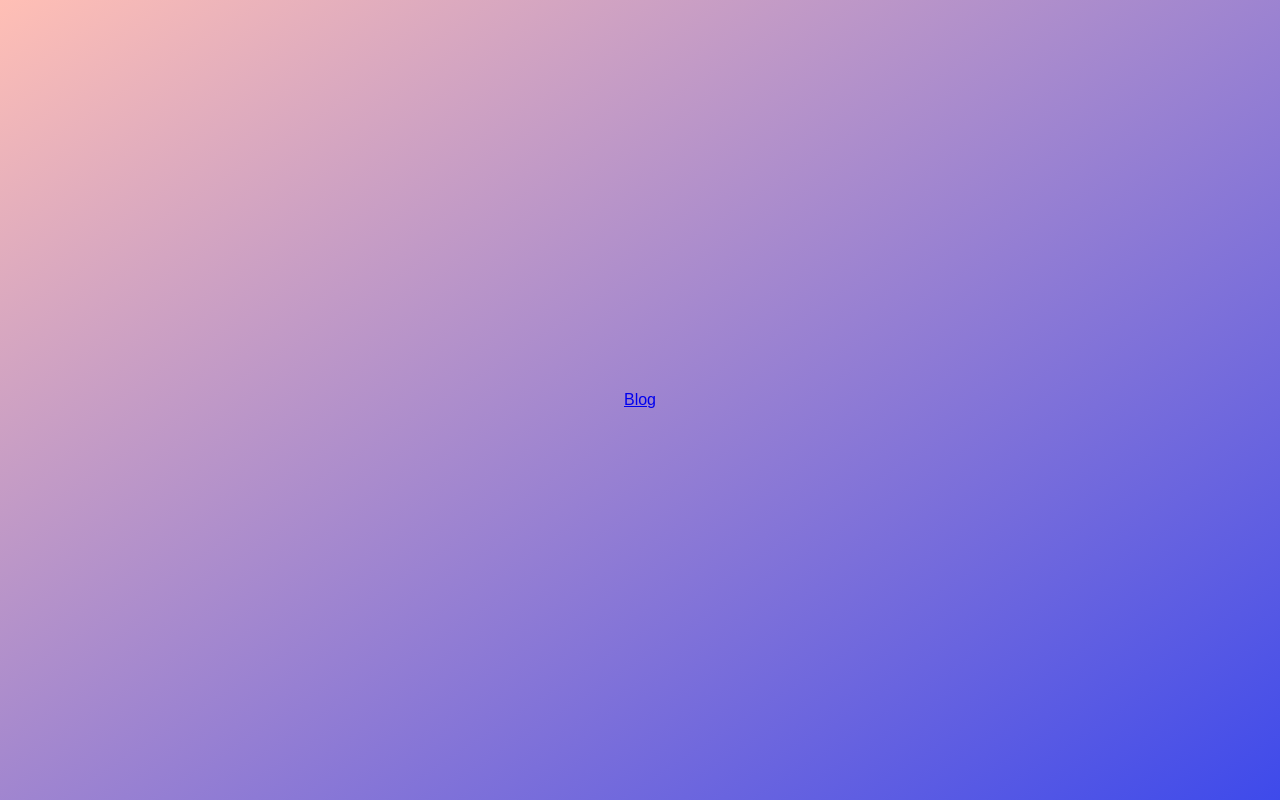
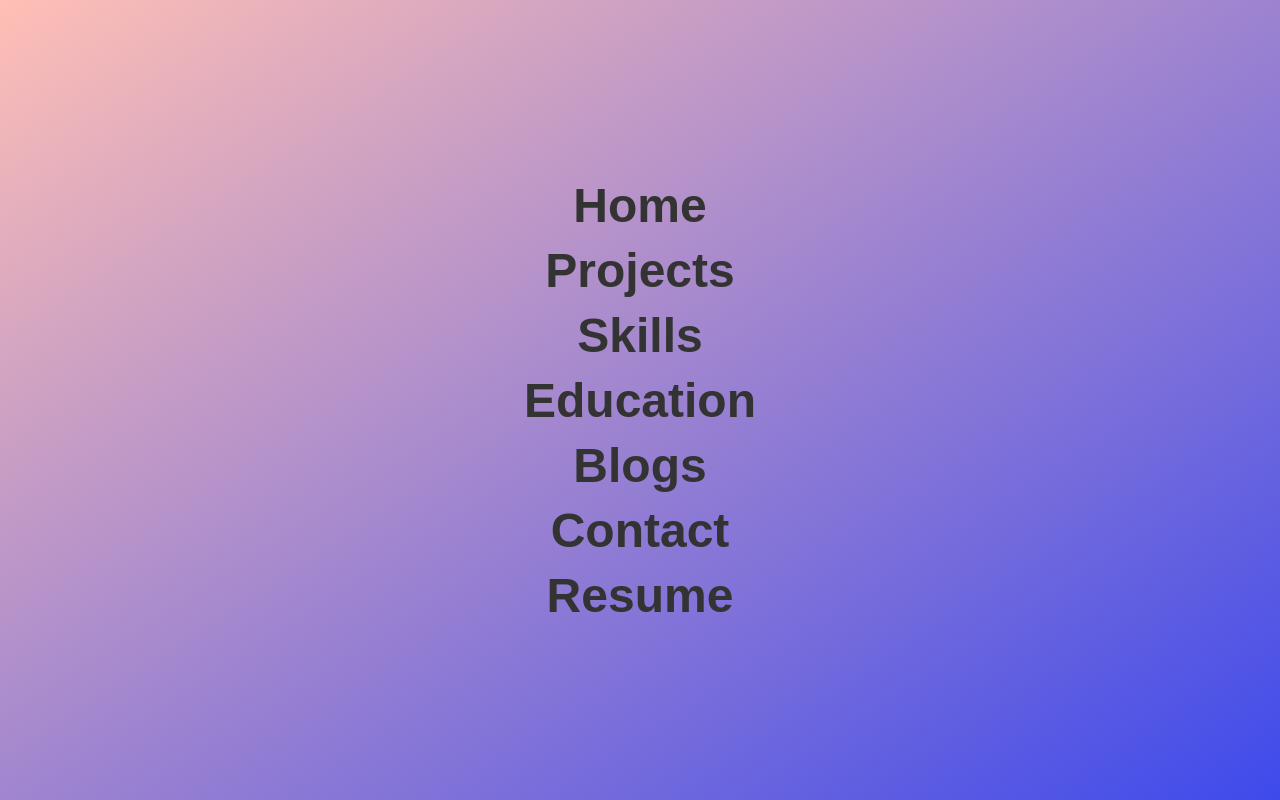
Before and after one commit to e-Yasmina/portfolio, a React (Create React App) app: page /Portfolio/menu in a window 1280 px wide. Before the commit this address had no page. Built offline with nearby package versions, Linux system fonts and the light colour scheme.

Commit message:
Fixing client side routing

```diff
--- a/public/index.html
+++ b/public/index.html
@@ -25,6 +25,29 @@
       Learn how to configure a non-root public URL by running `npm run build`.
     -->
     <title>React App</title>
+    <script type="text/javascript">
+      // Single Page Apps for GitHub Pages
+      // MIT License
+      // https://github.com/rafgraph/spa-github-pages
+      // This script checks to see if a redirect is present in the query string,
+      // converts it back into the correct url and adds it to the
+      // browser's history using window.history.replaceState(...),
+      // which won't cause the browser to attempt to load the new url.
+      // When the single page app is loaded further down in this file,
+      // the correct url will be waiting in the browser's history for
+      // the single page app to route accordingly.
+      (function(l) {
+        if (l.search[1] === '/' ) {
+          var decoded = l.search.slice(1).split('&').map(function(s) {
+            return s.replace(/~and~/g, '&')
+          }).join('?');
+          window.history.replaceState(null, null,
+              l.pathname.slice(0, -1) + decoded + l.hash
+          );
+        }
+      }(window.location))
+    </script>
+    <!-- End Single Page Apps for GitHub Pages -->
   </head>
   <body>
     <noscript>You need to enable JavaScript to run this app.</noscript>
--- a/src/App.js
+++ b/src/App.js
@@ -1,7 +1,6 @@
 import './App.css';
-// import { BrowserRouter as Router, Routes, Route } from "react-router-dom";
-import { HashRouter as Router, Routes, Route } from "react-router-dom";
-
+import { useEffect } from "react";
+import { BrowserRouter as Router, Routes, Route, useNavigate  } from "react-router-dom";
 import Layout from './Pages/About/About';
 import Menu from './Pages/Menu/Menu';
 import NotAvailablePage from './Pages/Placeholder/Placeholder';
@@ -14,8 +13,21 @@ import Blog from './Pages/Blog/Blog';
 
 
 function App() {
+  function RedirectHandler() {
+    const navigate = useNavigate();
+
+    useEffect(() => {
+      const params = new URLSearchParams(window.location.search);
+      const redirectPath = params.get("redirect");
+      if (redirectPath) {
+        navigate(redirectPath.replace("/Portfolio", ""));
+      }
+    }, []);
+
+    return null;
+  }
   return (
-    <Router>
+    <Router basename="/Portfolio">
       <Helmet>
         <title>Yasmina Elbernoussi</title>
         <link rel="canonical" href="http://mysite.com/example" />
@@ -23,16 +35,18 @@ function App() {
 
       <nav>
           {/* <a href="Portfolio/">About</a> | <a href="Portfolio/Menu">Menu</a> | <a href="Portfolio/contact">Contact</a> | <a href="Portfolio/projects">Projects</a> | <a href="Portfolio/resume">Resume</a> */}
-          <a href="#/Portfolio/blog">Blog</a>
+          {/* <a href="/Portfolio/blog">Blog</a> */}
       </nav>
+
+      <RedirectHandler /> {/* Handle GitHub Pages redirects */}
       <Routes>
-        <Route path="Portfolio" element={<Layout />} />
-        <Route path="Portfolio/menu" element={<Menu/>} />
-        <Route path="Portfolio/notAvailablePage" element={<NotAvailablePage/>} />
-        <Route path="Portfolio/contact" element={<Contact/>} />
-        <Route path="Portfolio/projects" element={<Projects/>} />
-        <Route path="Portfolio/resume" element={<Resume/>} />
-        <Route path="Portfolio/blog" element={<Blog/>} />
+        <Route path="/" element={<Layout />} />
+        <Route path="/menu" element={<Menu />} />
+        <Route path="/notAvailablePage" element={<NotAvailablePage />} />
+        <Route path="/contact" element={<Contact />} />
+        <Route path="/projects" element={<Projects />} />
+        <Route path="/resume" element={<Resume />} />
+        <Route path="/blog" element={<Blog />} />
       </Routes>
     </Router>
   );
--- a/src/Pages/About/About.js
+++ b/src/Pages/About/About.js
@@ -15,20 +15,20 @@ const Layout = () => {
   const triggerAnimation = () => {
     setIsAnimatingOut(true); // Start the exit animation
     setTimeout(() => {
-      navigate("/Portfolio/menu");
+      navigate("/menu");
     }, 2000);
   };
 
   const handleContactClick = () => {
     setIsAnimatingOut(true); // Start the exit animation
     setTimeout(() => {
-      navigate("/Portfolio/contact");
+      navigate("/contact");
     }, 2000);
     //navigate("/Portfolio/Contact");
   };
 
   const handleResumeClick = () => {
-    navigate("/Portfolio/resume");
+    navigate("/resume");
     // setIsAnimatingOut(true); // Start the exit animation
     // setTimeout(() => {
 
--- a/src/Pages/Contact/Contact.js
+++ b/src/Pages/Contact/Contact.js
@@ -82,7 +82,7 @@ const Contact = () => {
   const triggerAnimation = () => {
     setIsAnimatingOut(true); // Start the exit animation
     setTimeout(() => {
-      navigate("/Portfolio/menu");
+      navigate("/menu");
     }, 2000);
   };
   const triggerAnimation1 = () => {
--- a/src/Pages/Menu/Menu.js
+++ b/src/Pages/Menu/Menu.js
@@ -13,13 +13,13 @@ const Menu = () => {
     // { name: "Blogs", path: "/Portfolio/blogs" },
     // { name: "Contact", path: "/Portfolio/contact" },
     // { name: "Resume", path: "/Portfolio/resume" },
-    { name: "Home", path: "/Portfolio/" },
-    { name: "Projects", path: "/Portfolio/notAvailablePage" },
-    { name: "Skills", path: "/Portfolio/notAvailablePage" },
-    { name: "Education", path: "/Portfolio/notAvailablePage" },
-    { name: "Blogs", path: "/Portfolio/notAvailablePage" },
-    { name: "Contact", path: "/Portfolio/contact" },
-    { name: "Resume", path: "/Portfolio/resume" },
+    { name: "Home", path: "/" },
+    { name: "Projects", path: "/notAvailablePage" },
+    { name: "Skills", path: "/notAvailablePage" },
+    { name: "Education", path: "/notAvailablePage" },
+    { name: "Blogs", path: "/notAvailablePage" },
+    { name: "Contact", path: "/contact" },
+    { name: "Resume", path: "/resume" },
 
   ];
 
--- a/src/Pages/Resume/Resume.js
+++ b/src/Pages/Resume/Resume.js
@@ -51,13 +51,13 @@ const Resume = () => {
   const triggerAnimation = () => {
     setIsAnimatingOut(true); // Start the exit animation
     setTimeout(() => {
-      navigate("/Portfolio/menu");
+      navigate("/menu");
     }, 2000);
   };
   const triggerAnimation1 = () => {
     setIsAnimatingOut(true); // Start the exit animation
     setTimeout(() => {
-      navigate("/Portfolio/");
+      navigate(-1);
     }, 2000);
   };
   return (
@@ -175,8 +175,8 @@ const Resume = () => {
       >
       <div className="resume-img-container">
       <img
-        src={`${process.env.PUBLIC_URL}/Imgs/image.png`}
-        alt="My Image"
+        src={`${process.env.PUBLIC_URL}/Imgs/resume_image.png`}
+        alt="Resume"
         className="resume-img"
       />
       </div>
```
Also changed, not shown: public/404.html (added, +40 -0 lines).
